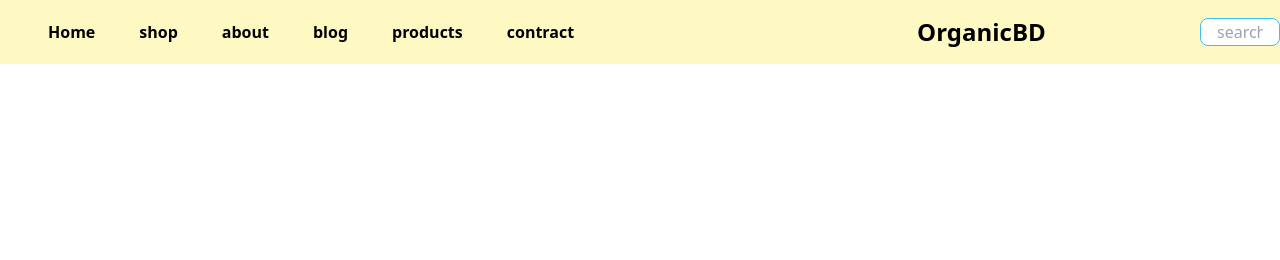
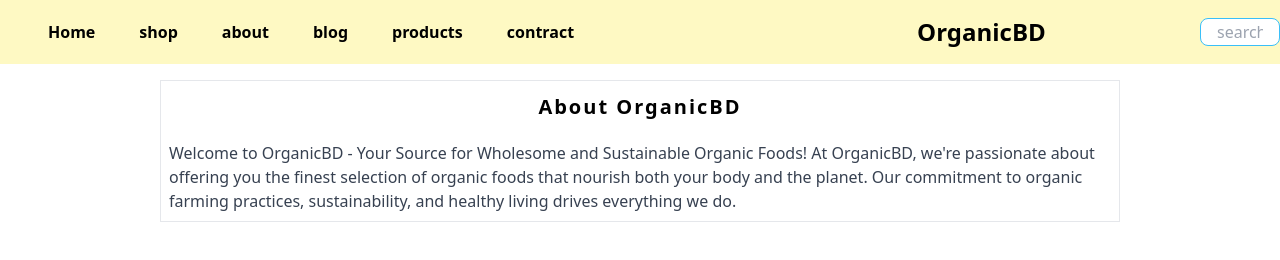
Before and after one commit to mdkawsar-alam/OrganicBD, a website: page src/about.html in a window 1280 px wide. Drawn offline with nearby package versions, Linux system fonts and the light colour scheme.

Commit message:
about OrganicBD section add on about page

```diff
--- a/src/about.html
+++ b/src/about.html
@@ -43,6 +43,18 @@
 
 
       </header>
+      <main>
+        <div class="contatainer w-90%  bg-white text-black flex flex-col items-center  mt-4  ">
+            <div class="about-us  border  w-3/4 ">
+                <h3 class=" text-center  font-bold text-xl font-sans  text-3xl tracking-widest m-3" >About OrganicBD</h3>
+                <p class=" text-gray-700  p-2">
+                Welcome to OrganicBD - Your Source for Wholesome and Sustainable Organic Foods!
+              At OrganicBD, we're passionate about offering you the finest selection of organic foods that nourish both your body and the planet. Our commitment to organic farming practices, sustainability, and healthy living drives everything we do.
+            </p>
+            </div>
+
+        </div>
+      </main>
 
       <script src="script.js"></script>
 </html>
```
